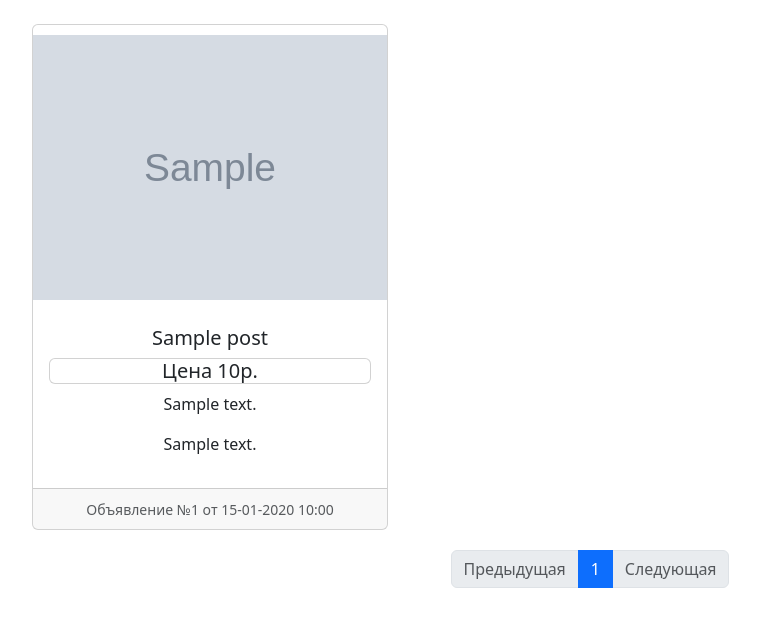
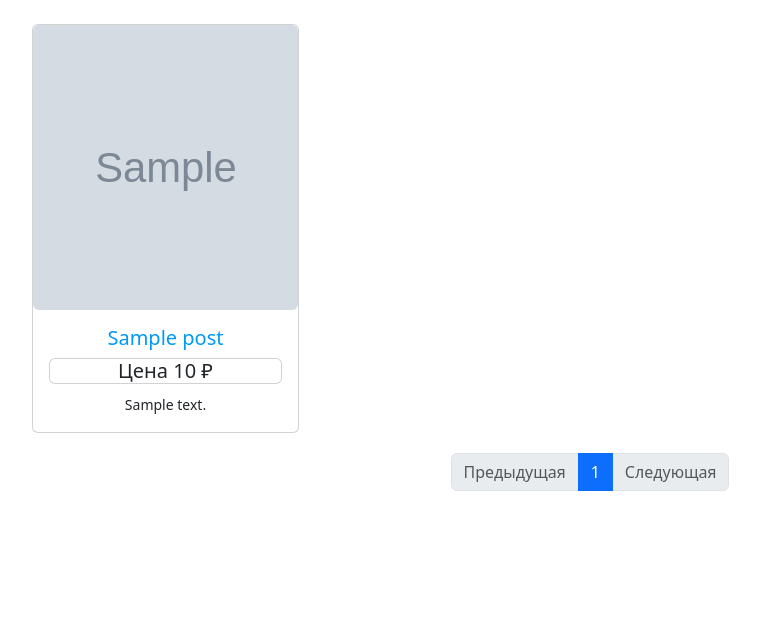
Before and after one commit to hodakoov/advertising_site, a Flask app: page / in a window 1280 px wide. Shown: the part 79-706 px from the top of the page, without its empty margins (50-810 px from the left). Run offline with Flask 3, Linux system fonts and the light colour scheme; tables that the repository leaves empty hold one stand-in row (values such as "Sample post"); grey boxes marked "Sample" are stand-in pictures.

Commit message:
ADD. Подробное отображение объявления (#7)

```diff
--- a/app/routes.py
+++ b/app/routes.py
@@ -8,5 +8,12 @@ bp = Blueprint('index', __name__)
 @bp.route('/')
 def index():
     page = request.args.get('page', 1, type=int)
-    pagination = Post.query.paginate(page=page, per_page=6)
+    pagination = Post.query.paginate(page=page, per_page=8)
     return render_template('index.html', pagination=pagination)
+
+
+@bp.route('/<ad_id>')
+def detail_ad(ad_id: int):
+    post = Post.query.filter_by(ad_id=ad_id).first_or_404()
+    images = post.image_url.split(' ')
+    return render_template('detail_page.html', post=post, images=images)
--- a/app/templates/base.html
+++ b/app/templates/base.html
@@ -7,6 +7,22 @@
      <link href="https://cdn.jsdelivr.net/npm/bootstrap@5.3.2/dist/css/bootstrap.min.css"
            rel="stylesheet" integrity="sha384-T3c6CoIi6uLrA9TneNEoa7RxnatzjcDSCmG1MXxSR1GAsXEV/Dwwykc2MPK8M2HN"
            crossorigin="anonymous">
+  <style>
+      .name-item {
+          color: rgb(0, 153, 247);
+          transition: color .2s ease-in-out;
+      }
+        .name-item:hover {
+          color: rgb(220, 20, 60);
+      }
+        .btn-item:hover {
+            background-color: transparent;
+            transition: all .2s ease-in-out;
+      }
+        .btn-item:hover {
+            background-color: rgba(169, 169, 169, 0.24);
+      }
+  </style>
   </head>
   <body>
   <div class="container">
@@ -34,5 +50,11 @@
     </header>
   </div>
   {%block content%} {%endblock%}
+  <script src="https://cdn.jsdelivr.net/npm/@popperjs/core@2.11.8/dist/umd/popper.min.js"
+          integrity="sha384-I7E8VVD/ismYTF4hNIPjVp/Zjvgyol6VFvRkX/vR+Vc4jQkC+hVqc2pM8ODewa9r"
+          crossorigin="anonymous"></script>
+<script src="https://cdn.jsdelivr.net/npm/bootstrap@5.3.2/dist/js/bootstrap.min.js"
+        integrity="sha384-BBtl+eGJRgqQAUMxJ7pMwbEyER4l1g+O15P+16Ep7Q9Q+zqX6gSbd85u4mG4QzX+"
+        crossorigin="anonymous"></script>
   </body>
 </html>
--- a/app/templates/index.html
+++ b/app/templates/index.html
@@ -5,23 +5,23 @@
 {% block content %}
 
     <div class="container text-center">
-        <div class="row row-cols-1 row-cols-md-3 g-4">
+        <div class="row row-cols-1 row-cols-sm-2 row-cols-xl-4 g-3">
             {% for post in pagination.items %}
                 <div class="col">
-                    <div class="card h-100 ">
-                        <img style="height: 285px; object-fit: contain" class="card-img-top"
+                    <a class=" text-right link-underline link-underline-opacity-0 text-center card h-100" style="max-width: 360px; margin: 0 auto;" href="{{ url_for('index.detail_ad', ad_id=post.ad_id) }}">
+                        <div style="display: flex; justify-content: center; overflow: hidden; height: 285px; width: 100%;">
+                            <img style="height: 100%; width: 100%; object-fit: cover" class="rounded mx-auto d-block"
                                  src="{{ post.image_url }}"/>
+                        </div>
                         <div class="card-body">
-                            <h5 class="card-title">{{ post.title }}</h5>
-                            <h5 class="card">Цена {{ post.price }}р.</h5>
-                            <p class="card-text">{{ post.description }}</p>
-                            <p class="card-cap">{{ post.address }}</p>
+                            <div class=" text-right link-underline-opacity-0 text-center name-item"
+                           >
+                                <h5 class="link-underline-success">{{ post.title }}</h5>
                             </div>
-                        <div class="card-footer">
-                            <small class="text-body-secondary">Объявление №{{ post.ad_id }}
-                                от {{ post.ad_datetime.strftime('%d-%m-%Y %H:%M') }}</small>
+                            <h5 class=" card text-center btn-item"> Цена {{ "{:,}".format(post.price) }} ₽</h5>
+                            <small> {{ post.address }}</small>
                         </div>
-                    </div>
+                    </a>
                 </div>
             {% endfor %}
         </div>
```
Also changed, not shown: app/templates/carousel_image.html (added, +28 -0 lines), app/templates/detail_page.html (added, +34 -0 lines). Lines whose indentation alone changed are shown as unchanged.
